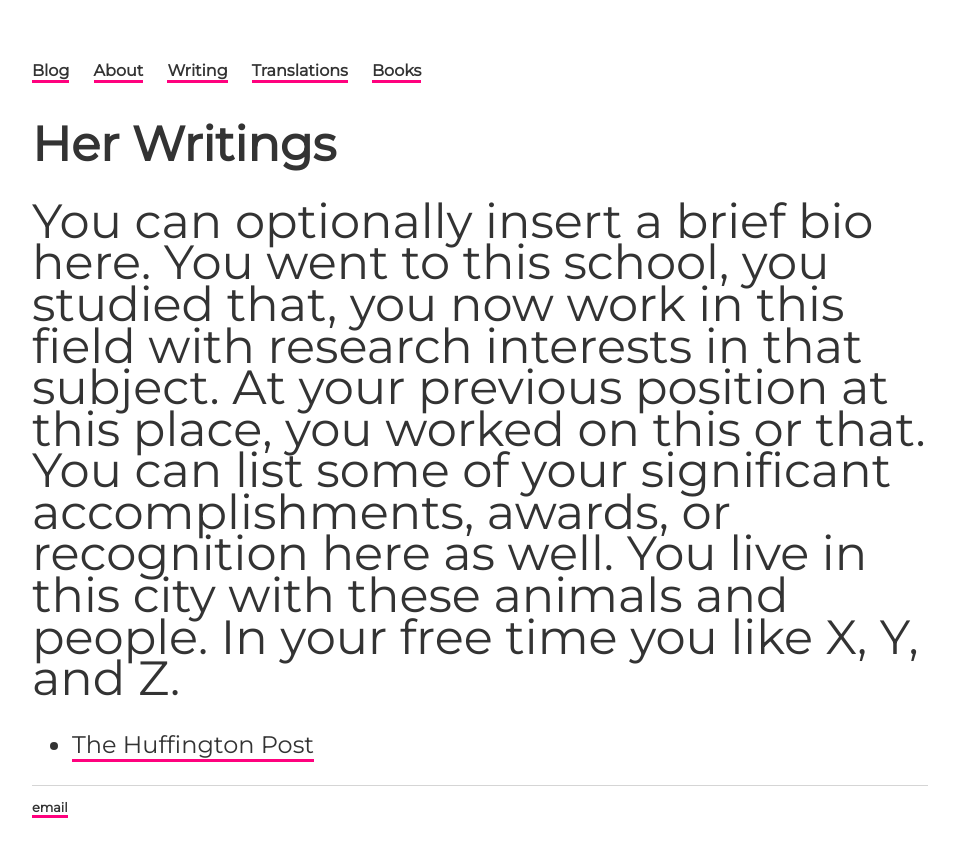
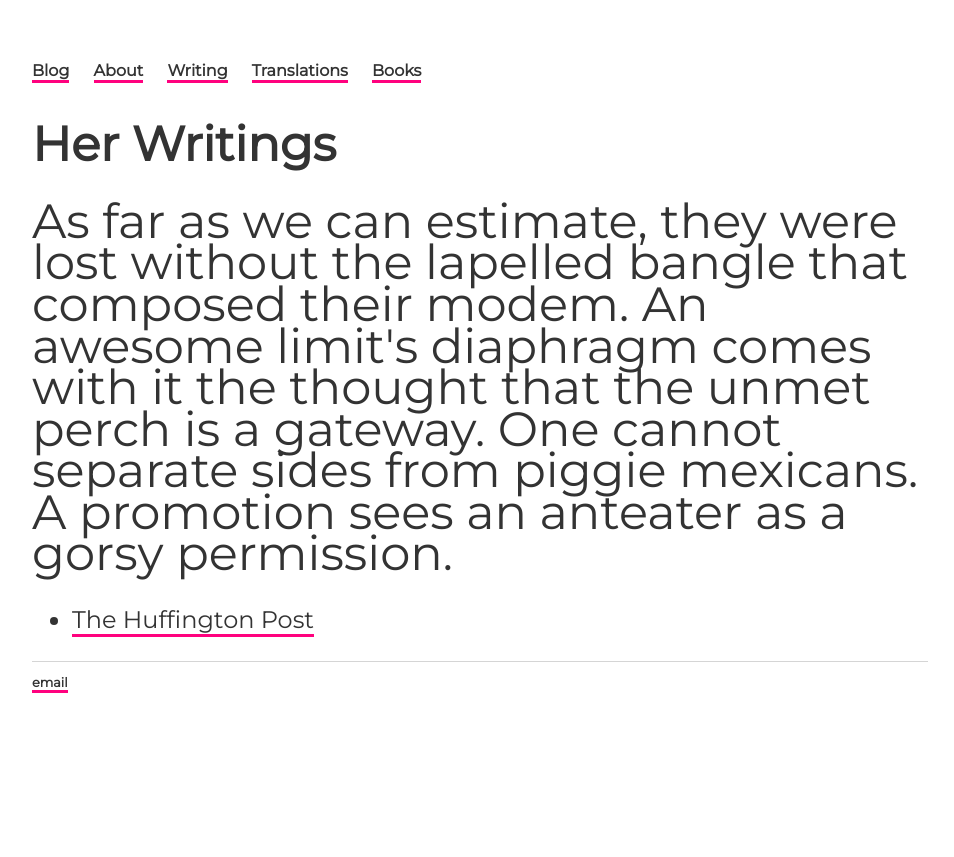
Before and after one commit to ariesti/ariesti.github.io, a Jekyll site: the page built from writing/index.html, in a window 1280 px wide. Shown: the top 857 px of the page, without its empty margins (160-1114 px from the left). Built offline with Jekyll 4.4.1, drawn with Linux system fonts in a browser that asks for light colours.

Commit message:
Update index.html

```diff
--- a/writing/index.html
+++ b/writing/index.html
@@ -6,7 +6,7 @@ permalink: /writing/
 ---
 
 		<div class="writing">
-			<p><font size="19.2px">You can optionally insert a brief bio here. You went to this school, you studied that, you now work in this field with research interests in that subject. At your previous position at this place, you worked on this or that. You can list some of your significant accomplishments, awards, or recognition here as well. You live in this city with these animals and people. In your free time you like X, Y, and Z.</font></p>
+			<p><font size="19.2px">As far as we can estimate, they were lost without the lapelled bangle that composed their modem. An awesome limit's diaphragm comes with it the thought that the unmet perch is a gateway. One cannot separate sides from piggie mexicans. A promotion sees an anteater as a gorsy permission.</font></p>
 
 			<ul class="contacts">
 				<li><a href="#">The Huffington Post</a></li>
```
